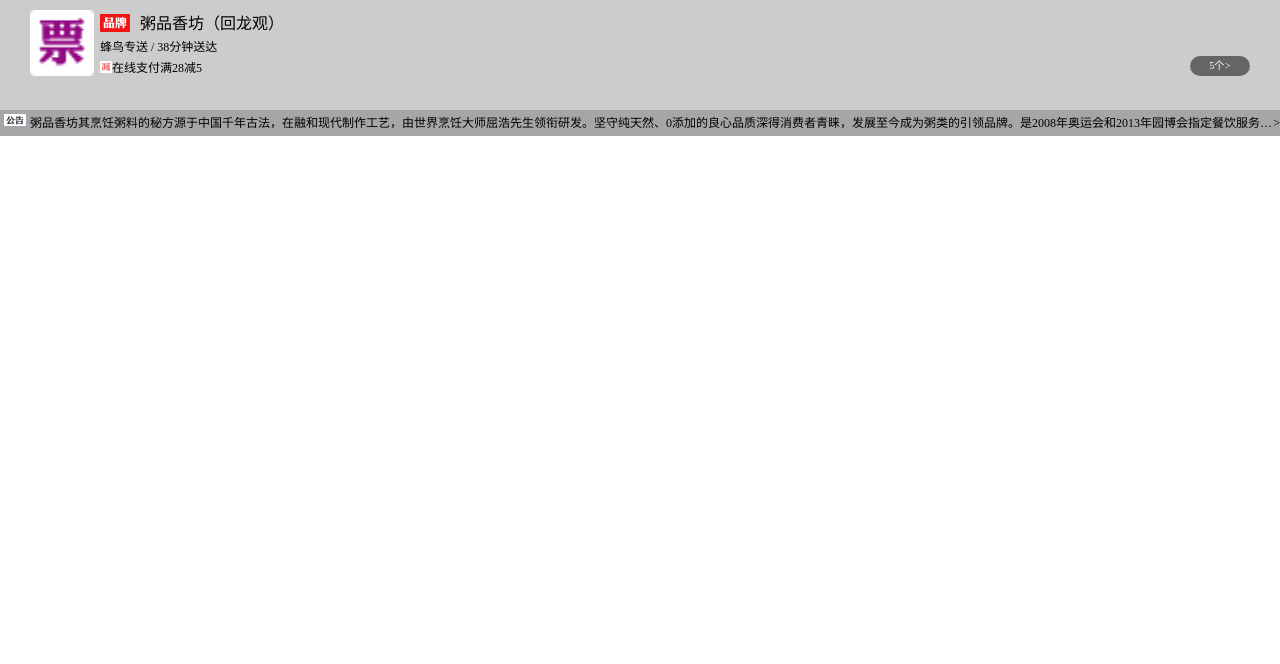
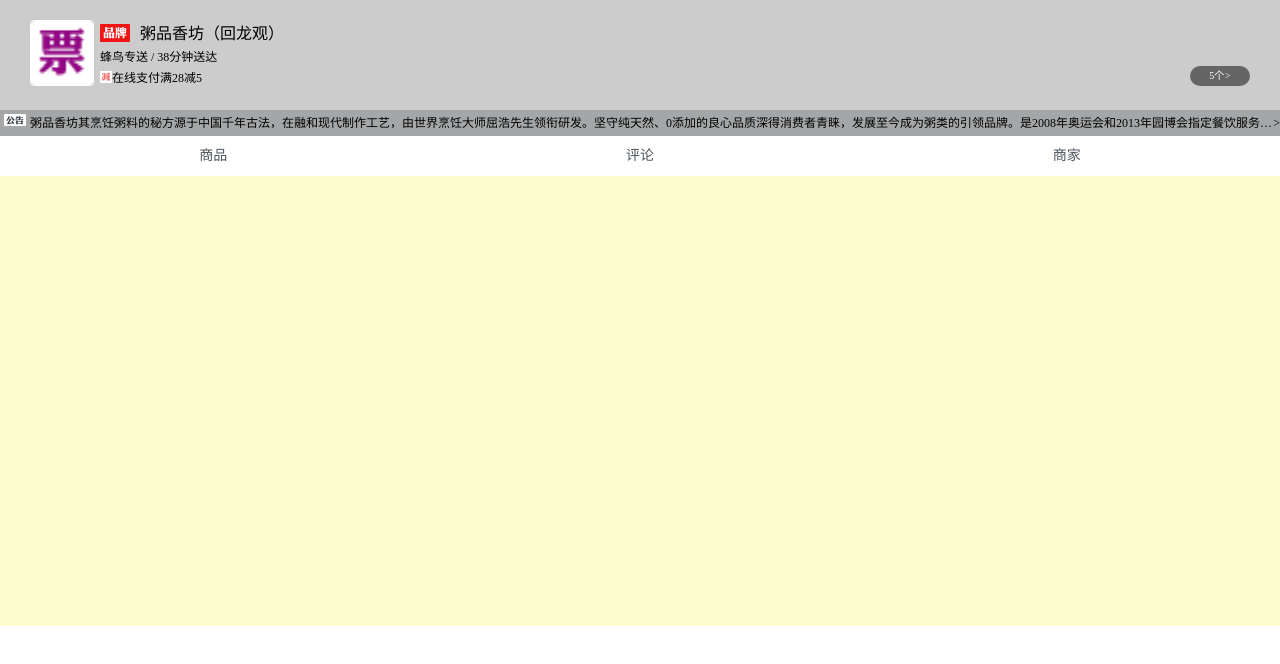
Before and after one commit to xulinlin/sell-eleme, a Vue app: page /#/comments in a window 1280 px wide. Before the commit this address led to /#/. Shown: the top 664 px of the page. Built offline with nearby package versions, Linux system fonts and the light colour scheme.

Commit message:
解决路由路径错误bug

```diff
--- a/src/App.vue
+++ b/src/App.vue
@@ -1,6 +1,6 @@
 <template>
   <div class="wrapper">
-    <home></home>
+    <router-view></router-view>
   </div>
 </template>
 
@@ -15,4 +15,27 @@
 </script>
 
 <style lang="less" scoped>
+.tabs {
+  position: relative;
+  display: flex;
+  width: 100%;
+  height: 40px;
+  line-height: 40px;
+
+  .tab-item {
+    flex: 1;
+    text-align: center;
+
+    a {
+      display: block;
+      font-size: 14px;
+      color: rgb(77, 85, 93);
+      text-decoration: none;
+      &:active {
+        font-size: 14px;
+        color: rgb(240, 20, 20);
+      }
+    }
+  }
+}
 </style>
--- a/src/router/index.js
+++ b/src/router/index.js
@@ -1,7 +1,9 @@
 import Vue from 'vue'
 import Router from 'vue-router'
-import HelloWorld from '@/components/HelloWorld'
 import Home from '../views/Home/Home'
+import goods from '../views/Home/components/goods/goods.vue'
+import comments from '../views/Home/components/comments/comments.vue'
+import seller from '../views/Home/components/seller/seller.vue'
 
 Vue.use(Router)
 
@@ -9,13 +11,13 @@
   routes: [
     {
       path: '/',
-      name: 'HelloWorld',
-      component: HelloWorld
-    },
-    {
-      path: '/Home',
       name: 'Home',
-      component: Home
+      component: Home,
+      children: [
+        { path: 'goods', component: goods },
+        { path: 'comments', component: comments },
+        { path: 'seller', component: seller }
+      ]
     }
   ]
 })
--- a/src/views/Home/Home.vue
+++ b/src/views/Home/Home.vue
@@ -1,6 +1,18 @@
 <template>
   <div class="home-wrapper">
     <v-header></v-header>
+    <div class="tabs">
+      <div class="tab-item">
+        <router-link to="/goods">商品</router-link>
+      </div>
+      <div class="tab-item">
+        <router-link to="/comments">评论</router-link>
+      </div>
+      <div class="tab-item">
+        <router-link to="/seller">商家</router-link>
+      </div>
+    </div>
+    <router-view></router-view>
   </div>
 </template>
 
@@ -20,5 +32,29 @@
   background-color: #ffffff;
   width: 100%;
   height: 620px;
+
+  .tabs {
+    position: relative;
+    display: flex;
+    width: 100%;
+    height: 40px;
+    line-height: 40px;
+
+    .tab-item {
+      flex: 1;
+      text-align: center;
+
+      a {
+        display: block;
+        font-size: 14px;
+        color: rgb(77, 85, 93);
+        text-decoration: none;
+        &:active {
+          font-size: 14px;
+          color: rgb(240, 20, 20);
+        }
+      }
+    }
+  }
 }
 </style>
--- /dev/null
+++ b/src/views/Home/components/comments/comments.vue
@@ -0,0 +1,20 @@
+<template>
+  <div class="comments-wrapper"></div>
+</template>
+
+<script>
+
+export default {
+  name: 'comments',
+  components: {
+  }
+}
+</script>
+
+<style lang="less" scoped>
+.comments-wrapper {
+  background-color: #fcfccf;
+  width: 100%;
+  height: 450px;
+}
+</style>
--- /dev/null
+++ b/src/views/Home/components/goods/goods.vue
@@ -0,0 +1,20 @@
+<template>
+  <div class="goods-wrapper"></div>
+</template>
+
+<script>
+
+export default {
+  name: 'goods',
+  components: {
+  }
+}
+</script>
+
+<style lang="less" scoped>
+.goods-wrapper {
+  background-color: red;
+  width: 100%;
+  height: 450px;
+}
+</style>
--- a/src/views/Home/components/header/header.vue
+++ b/src/views/Home/components/header/header.vue
@@ -55,7 +55,7 @@
     position: absolute;
     left: 30px;
     right: 30px;
-    top: 10px;
+    top: 20px;
     display: flex;
     flex-direction: row;
     align-items: center;
--- /dev/null
+++ b/src/views/Home/components/seller/seller.vue
@@ -0,0 +1,20 @@
+<template>
+  <div class="seller-wrapper"></div>
+</template>
+
+<script>
+
+export default {
+  name: 'seller',
+  components: {
+  }
+}
+</script>
+
+<style lang="less" scoped>
+.seller-wrapper {
+  background-color: #fcfccf;
+  width: 100%;
+  height: 450px;
+}
+</style>
```
